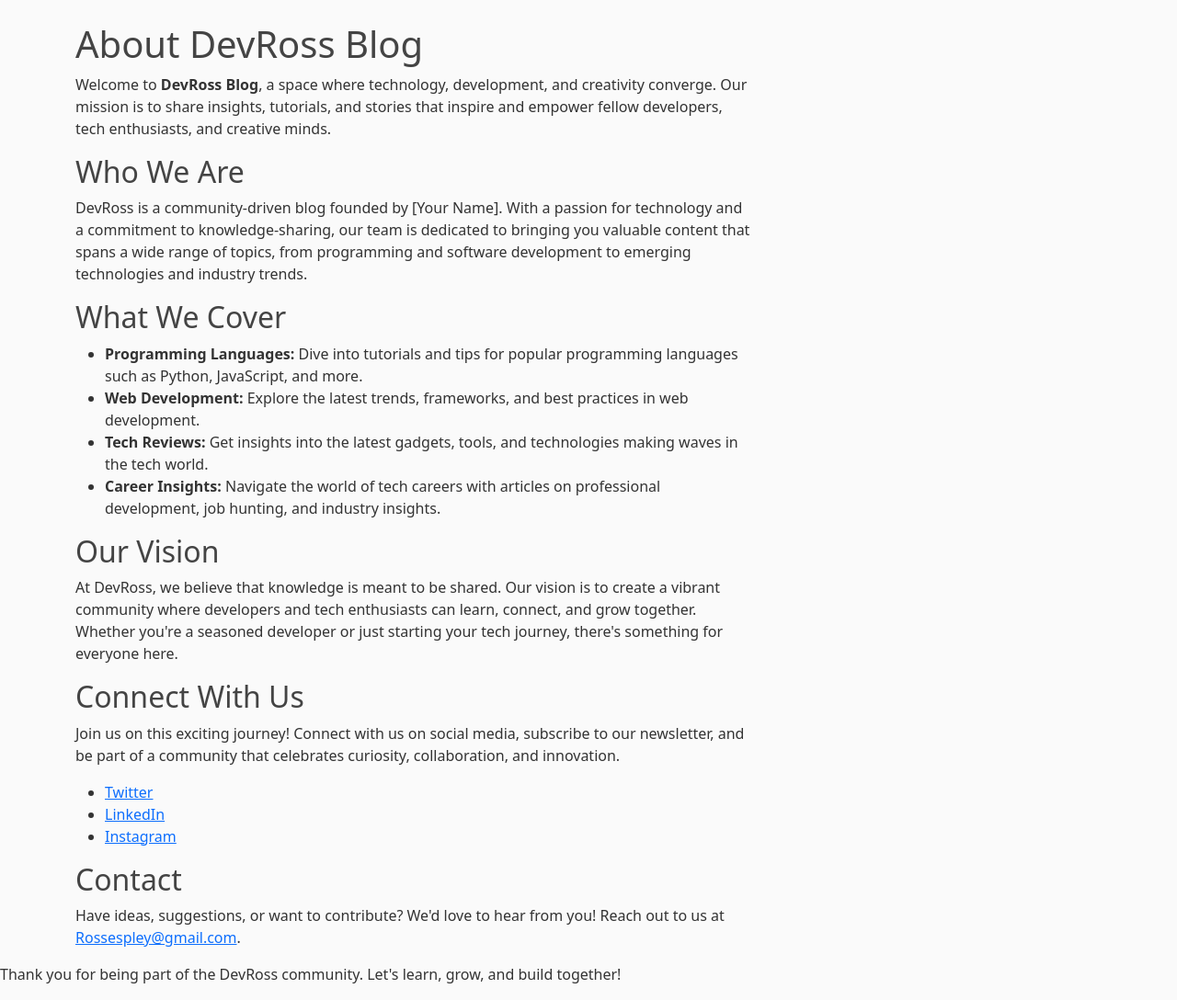
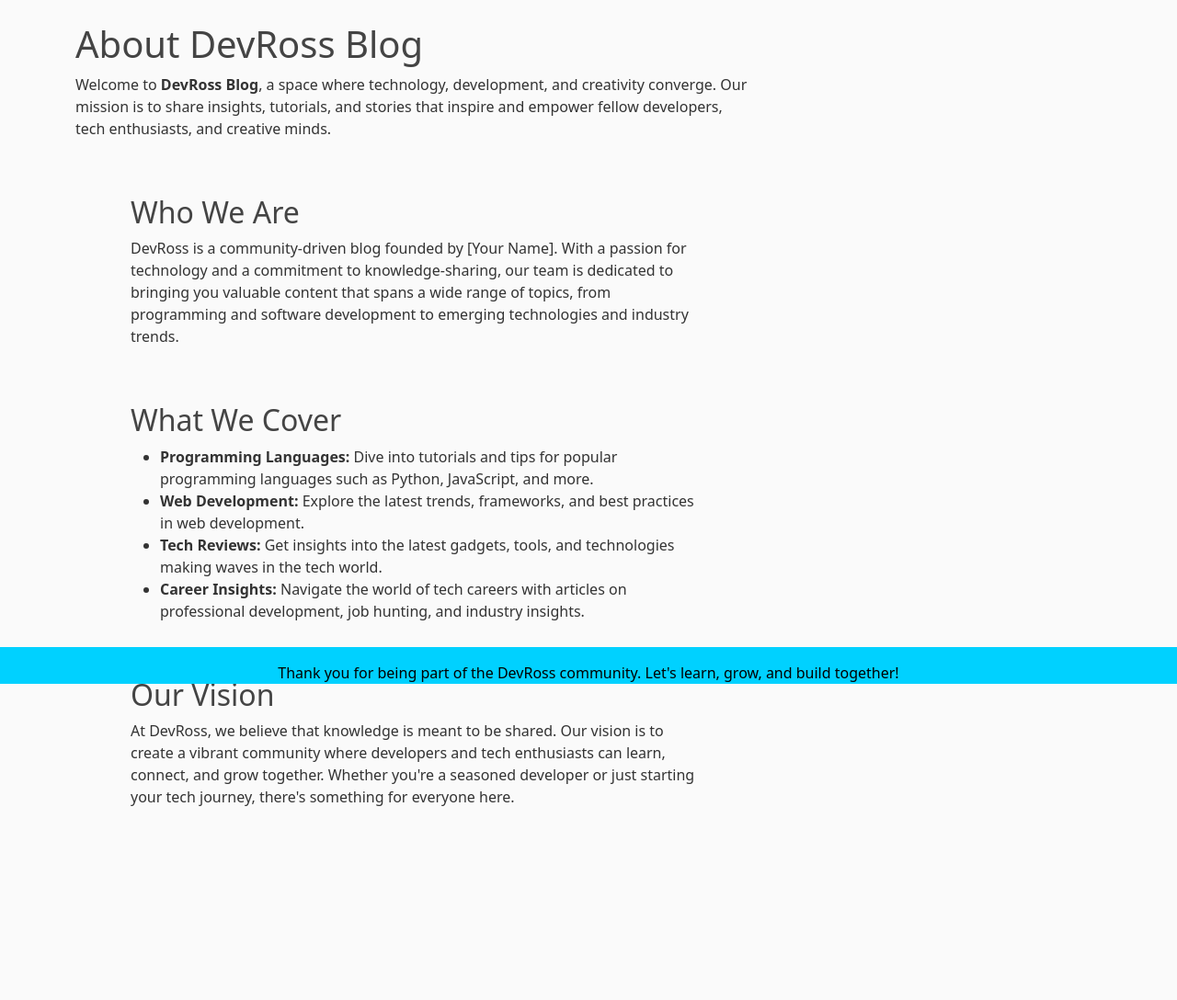
Before and after one commit to itzrossyo/chatBlog, a Flask app: page /about in a window 1280 px wide. Shown: the part 56-1144 px from the top of the page at 92% size. After the commit the page ends 933 px from the top, so only its background shows below. Run offline with Flask 3, Linux system fonts and the light colour scheme; some libraries are stand-ins or nearby versions.

Commit message:
fixed footer and styling for website

```diff
--- a/flaskblog/static/main.css
+++ b/flaskblog/static/main.css
@@ -12,13 +12,14 @@ h1, h2, h3, h4, h5, h6 {
     background-color: #00D1FF;
 }
 
-.site-header .navbar-nav .nav-link  {
+.site-header .navbar-nav .nav-link {
     color: #000000;
 }
 
-.navbar-brand{
+.navbar-brand {
     color: #000000;
 }
+
 .site-header .navbar-nav .nav-link:hover {
     color: #ffffff;
 }
@@ -27,8 +28,12 @@ h1, h2, h3, h4, h5, h6 {
     font-weight: 500;
 }
 
+#navbarToggle {
+    color: black
+}
+
 .content-section {
-  background: #ffffff;
+    background: #00d1ff3b;
     padding: 10px 20px;
     border: 1px solid #dddddd;
     border-radius: 3px;
@@ -57,14 +62,13 @@ a.article-title:hover {
 .article-metadata {
     padding-bottom: 1px;
     margin-bottom: 4px;
-  border-bottom: 1px solid #e3e3e3
+    border-bottom: 1px solid #989898
 }
 
 .article-metadata a:hover {
     color: #333;
     text-decoration: none;
 }
-
 
 
 .account-img {
@@ -75,5 +79,33 @@ a.article-title:hover {
 }
 
 .account-heading {
-  font-size: 2.5rem;
+    font-size: 40px;
 }
+
+.footer {
+    color: black;
+    background-color: #00D1FF;
+    position: fixed;
+    bottom: 0;
+    width: 100%;
+    height: 40px;
+
+}
+
+.content-section {
+    border-radius: 10px;
+    background: #00d1ff3b;
+}
+
+#who-we-are, #what-we-cover, #our-vision{
+    text-align: left;
+    margin: 60px;
+
+}
+
+
+
+.btn {
+    color: black !important;
+    border: 1px solid black;
+}
--- a/flaskblog/templates/about.html
+++ b/flaskblog/templates/about.html
@@ -1,42 +1,38 @@
 {% extends "layout.html" %}
 {% block content %}
-<header>
+    <header>
         <h1>About DevRoss Blog</h1>
-        <p>Welcome to <strong>DevRoss Blog</strong>, a space where technology, development, and creativity converge. Our mission is to share insights, tutorials, and stories that inspire and empower fellow developers, tech enthusiasts, and creative minds.</p>
+        <p>Welcome to <strong>DevRoss Blog</strong>, a space where technology, development, and creativity converge. Our
+            mission is to share insights, tutorials, and stories that inspire and empower fellow developers, tech
+            enthusiasts, and creative minds.</p>
     </header>
-
     <section id="who-we-are">
         <h2>Who We Are</h2>
-        <p>DevRoss is a community-driven blog founded by [Your Name]. With a passion for technology and a commitment to knowledge-sharing, our team is dedicated to bringing you valuable content that spans a wide range of topics, from programming and software development to emerging technologies and industry trends.</p>
+        <p>DevRoss is a community-driven blog founded by [Your Name]. With a passion for technology and a commitment to
+            knowledge-sharing, our team is dedicated to bringing you valuable content that spans a wide range of topics,
+            from programming and software development to emerging technologies and industry trends.</p>
     </section>
-
     <section id="what-we-cover">
         <h2>What We Cover</h2>
         <ul>
-            <li><strong>Programming Languages:</strong> Dive into tutorials and tips for popular programming languages such as Python, JavaScript, and more.</li>
-            <li><strong>Web Development:</strong> Explore the latest trends, frameworks, and best practices in web development.</li>
-            <li><strong>Tech Reviews:</strong> Get insights into the latest gadgets, tools, and technologies making waves in the tech world.</li>
-            <li><strong>Career Insights:</strong> Navigate the world of tech careers with articles on professional development, job hunting, and industry insights.</li>
+            <li><strong>Programming Languages:</strong> Dive into tutorials and tips for popular programming languages
+                such as Python, JavaScript, and more.
+            </li>
+            <li><strong>Web Development:</strong> Explore the latest trends, frameworks, and best practices in web
+                development.
+            </li>
+            <li><strong>Tech Reviews:</strong> Get insights into the latest gadgets, tools, and technologies making
+                waves in the tech world.
+            </li>
+            <li><strong>Career Insights:</strong> Navigate the world of tech careers with articles on professional
+                development, job hunting, and industry insights.
+            </li>
         </ul>
     </section>
-
     <section id="our-vision">
         <h2>Our Vision</h2>
-        <p>At DevRoss, we believe that knowledge is meant to be shared. Our vision is to create a vibrant community where developers and tech enthusiasts can learn, connect, and grow together. Whether you're a seasoned developer or just starting your tech journey, there's something for everyone here.</p>
-    </section>
-
-    <section id="connect-with-us">
-        <h2>Connect With Us</h2>
-        <p>Join us on this exciting journey! Connect with us on social media, subscribe to our newsletter, and be part of a community that celebrates curiosity, collaboration, and innovation.</p>
-        <ul>
-            <li><a href="https://twitter.com/DevRossBlog">Twitter</a></li>
-            <li><a href="https://www.linkedin.com/company/devrossblog">LinkedIn</a></li>
-            <li><a href="https://www.instagram.com/devross.blog/">Instagram</a></li>
-        </ul>
-    </section>
-
-    <section id="contact">
-        <h2>Contact</h2>
-        <p>Have ideas, suggestions, or want to contribute? We'd love to hear from you! Reach out to us at <a href="mailto:rossespley@gmail.com">Rossespley@gmail.com</a>.</p>
+        <p>At DevRoss, we believe that knowledge is meant to be shared. Our vision is to create a vibrant community
+            where developers and tech enthusiasts can learn, connect, and grow together. Whether you're a seasoned
+            developer or just starting your tech journey, there's something for everyone here.</p>
     </section>
 {% endblock content %}
--- a/flaskblog/templates/home.html
+++ b/flaskblog/templates/home.html
@@ -2,9 +2,7 @@
 {% block content %}
     {% for post in posts.items %}
         <article class="media content-section">
-
             <div class="media-body">
-
                 <div class="article-metadata">
                     <img class="rounded-circle article-img"
                          src="{{ url_for('static', filename='profile_pics/' + post.author.image_file) }}" alt="profile image">
@@ -19,9 +17,9 @@
     {% for page_num in posts.iter_pages(left_edge=1, right_edge=1, left_current=1, right_current=2) %}
         {% if page_num %}
             {% if posts.page == page_num %}
-                <a class="btn btn-info mb-4" href="{{ url_for('main.home',page=page_num) }}">{{ page_num }}</a>
+                <a class="btn btn-info mb-5" href="{{ url_for('main.home',page=page_num) }}">{{ page_num }}</a>
             {% else %}
-                <a class="btn btn-outline-info mb-4" href="{{ url_for('main.home',page=page_num) }}">{{ page_num }}</a>
+                <a class="btn btn-outline-info mb-5" href="{{ url_for('main.home',page=page_num) }}">{{ page_num }}</a>
             {% endif %}
         {% else %}
             ...
--- a/flaskblog/templates/layout.html
+++ b/flaskblog/templates/layout.html
@@ -6,6 +6,7 @@
     <meta http-equiv="X-UA-Compatible" content="ie=edge">
     <link href="https://cdn.jsdelivr.net/npm/bootstrap@5.3.2/dist/css/bootstrap.min.css" rel="stylesheet"
           integrity="sha384-T3c6CoIi6uLrA9TneNEoa7RxnatzjcDSCmG1MXxSR1GAsXEV/Dwwykc2MPK8M2HN" crossorigin="anonymous">
+    <script src="https://kit.fontawesome.com/3ff087e965.js" crossorigin="anonymous"></script>
     <link rel="icon" href="{{ url_for('static', filename='favicon.ico') }}" type="image/x-icon">
     <link rel="stylesheet" type="text/css" href="{{ url_for('static', filename='main.css') }}">
     {% if title %}
@@ -15,14 +16,13 @@
     {% endif %}
 </head>
 <body>
-
 <header class="site-header">
     <nav class="navbar navbar-expand-md navbar-dark bg-steel fixed-top">
         <div class="container">
             <a class="navbar-brand mr-4" href="/">Flask Blog</a>
             <button class="navbar-toggler" type="button" data-bs-toggle="collapse" data-bs-target="#navbarToggle"
                     aria-controls="navbarToggle" aria-expanded="false" aria-label="Toggle navigation">
-                <span class="navbar-toggler-icon"></span>
+                <span class="navbar-toggler-icon nav-icon"></span>
             </button>
             <div class="collapse navbar-collapse" id="navbarToggle">
                 <ul class="navbar-nav me-auto mb-2 mb-md-0">
@@ -33,7 +33,6 @@
                         <a class="nav-link" href={{ url_for('main.about') }}>About</a>
                     </li>
                 </ul>
-                <!-- Navbar Right Side -->
                 <div class="navbar-nav">
                     {% if current_user.is_authenticated %}
                         <a class="nav-link" href={{ url_for('posts.new_post') }}>New Post</a>
@@ -48,8 +47,6 @@
         </div>
     </nav>
 </header>
-
-
 <main role="main" class="container">
     <div class="row">
         <div class="col-md-8">
@@ -64,14 +61,13 @@
             {% endwith %}
             {% block content %}{% endblock %}
         </div>
-
     </div>
 </main>
-
-<footer>
-    <p>Thank you for being part of the DevRoss community. Let's learn, grow, and build together!</p>
+<footer class=" text-center footer">
+    <div class="text-center p-3 footer">
+        <p>Thank you for being part of the DevRoss community. Let's learn, grow, and build together!</p>
+    </div>
 </footer>
-
 <script src="https://cdn.jsdelivr.net/npm/bootstrap@5.3.2/dist/js/bootstrap.bundle.min.js"
         integrity="sha384-C6RzsynM9kWDrMNeT87bh95OGNyZPhcTNXj1NW7RuBCsyN/o0jlpcV8Qyq46cDfL"
         crossorigin="anonymous"></script>
--- a/flaskblog/templates/user_posts.html
+++ b/flaskblog/templates/user_posts.html
@@ -3,9 +3,10 @@
     <h1 class="mb-3">Posts by {{ user.username }} ({{ posts.total }})</h1>
     {% for post in posts.items %}
         <article class="media content-section">
-          <img class="rounded-circle article-img" src="{{ url_for('static', filename='profile_pics/' + post.author.image_file) }}" alt="profile image">
+
           <div class="media-body">
             <div class="article-metadata">
+                 <img class="rounded-circle article-img" src="{{ url_for('static', filename='profile_pics/' + post.author.image_file) }}" alt="profile image">
               <a class="mr-2" href="{{ url_for('users.user_posts', username=post.author.username) }}">{{ post.author.username }}</a>
               <small class="text-muted">{{ post.date_posted.strftime('%Y-%m-%d') }}</small>
             </div>
```
Also changed, not shown: flaskblog/templates/post.html (+5 -3 lines). Lines whose indentation alone changed are shown as unchanged.
